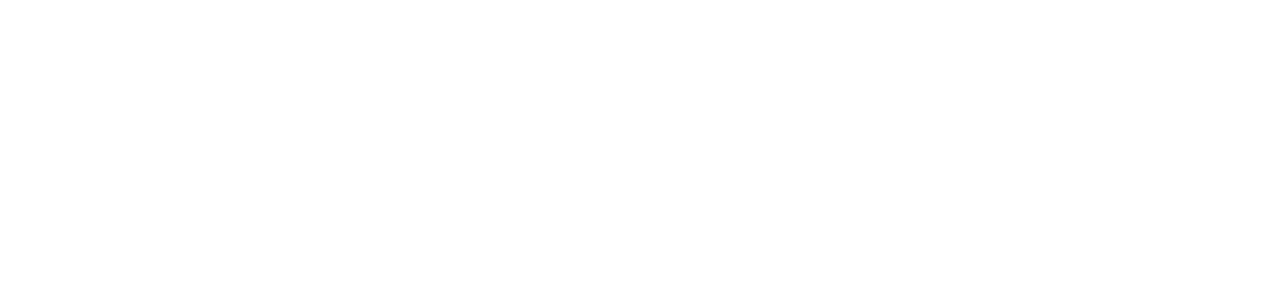
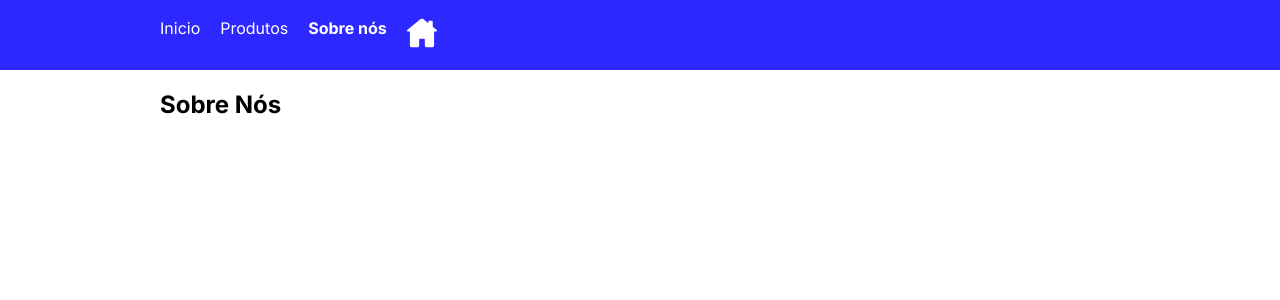
Before and after one commit to AlcidesThiago2016/Desafio-Rotas-React-Dev, a React (Vite) app in the folder desafioRotasReactDev/: page /about in a window 1280 px wide. Before the commit this address had no page. Shown: the top 300 px of the page. Built offline with nearby package versions, Linux system fonts and the light colour scheme.

Commit message:
Create Route About

```diff
--- a/desafioRotasReactDev/src/App.tsx
+++ b/desafioRotasReactDev/src/App.tsx
@@ -6,6 +6,7 @@
 import Computers from './routes/Home/Products/Computers'
 import Electronics from './routes/Home/Products/Electronics'
 import Books from './routes/Home/Products/Books'
+import About from './routes/Home/About'
 
 function App() {
 
@@ -22,6 +23,7 @@
               <Route path="eletronics" element={<Electronics />} />
               <Route path="books" element={<Books />} />
             </Route>
+            <Route path="about" element={<About />} />
           </Route>
         </Routes>
       </BrowserRouter>
--- a/desafioRotasReactDev/src/routes/Home/About/index.tsx
+++ b/desafioRotasReactDev/src/routes/Home/About/index.tsx
@@ -0,0 +1,11 @@
+import Card from "../../../Components/Card";
+
+export default function About(){
+    return(
+        <main>
+            <section className="container mt20">
+                <Card text="Sobre Nós" />
+            </section>
+        </main>
+    );
+}
```
